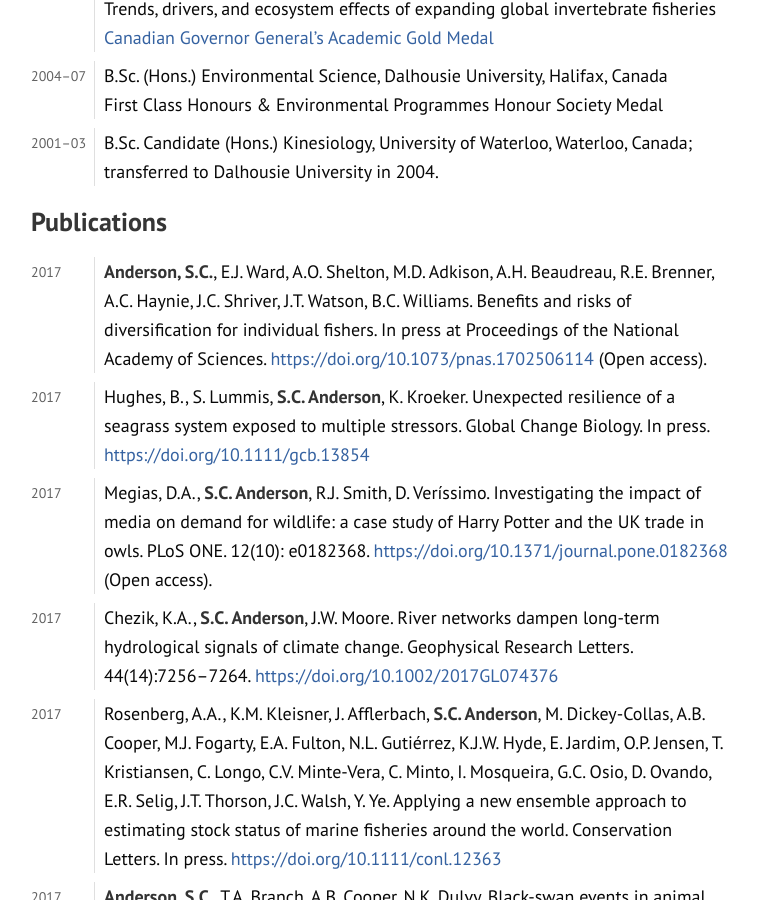
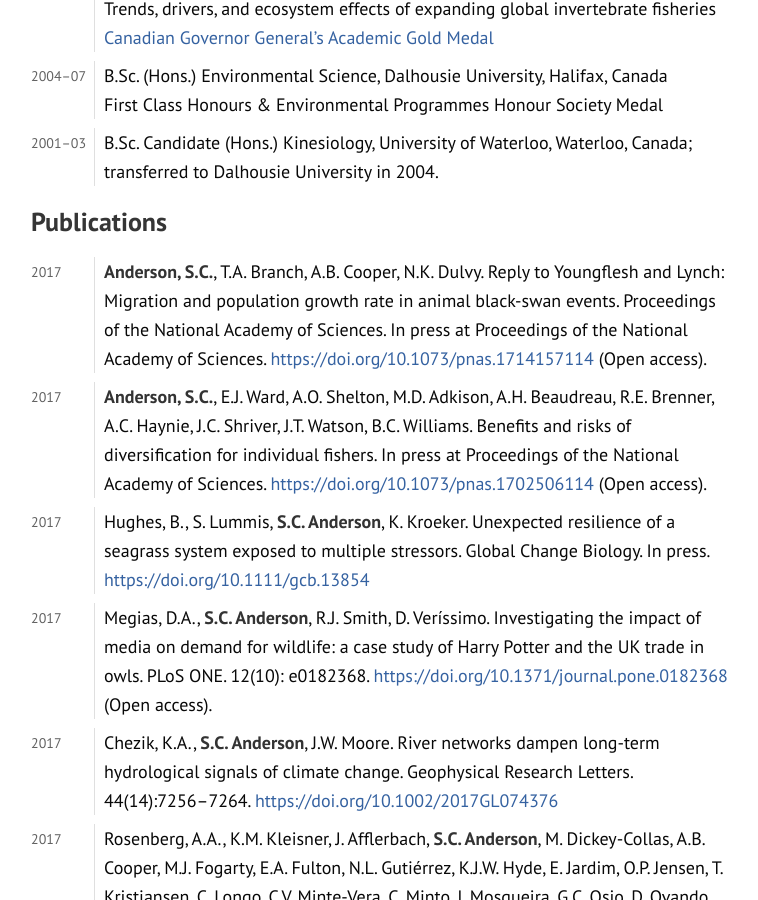
Before and after one commit to seananderson/seananderson.ca, a Jekyll site: the page built from cv-pandoc.md, in a window 1280 px wide and 900 px high, scrolled down 949 px. Shown: the whole window, without its empty margins (259-1017 px from the left). Built offline with Jekyll 4.4.1, drawn with Linux system fonts in a browser that asks for light colours; our own code applies the rules of GitHub Pages for plain Markdown files; comment, search, counter and statistics services are not loaded.

Commit message:
Add to cv

```diff
--- a/cv-pandoc.md
+++ b/cv-pandoc.md
@@ -54,6 +54,13 @@
 
 
 # Publications
+
+2017
+:    **Anderson, S.C.**, T.A. Branch, A.B. Cooper, N.K. Dulvy. Reply to
+     Youngflesh and Lynch: Migration and population growth rate in animal black-swan
+     events. Proceedings of the National Academy of Sciences. In press at
+     Proceedings of the National Academy of Sciences.
+     <https://doi.org/10.1073/pnas.1714157114> (Open access).
 
 2017
 :    **Anderson, S.C.**, E.J. Ward, A.O. Shelton, M.D. Adkison, A.H. Beaudreau,
--- a/cv.html
+++ b/cv.html
@@ -45,6 +45,9 @@
 </dl>
 <h1 id="publications">Publications</h1>
 <dl>
+<dt>2017</dt>
+<dd><strong>Anderson, S.C.</strong>, T.A. Branch, A.B. Cooper, N.K. Dulvy. Reply to Youngflesh and Lynch: Migration and population growth rate in animal black-swan events. Proceedings of the National Academy of Sciences. In press at Proceedings of the National Academy of Sciences. <a href="https://doi.org/10.1073/pnas.1714157114" class="uri">https://doi.org/10.1073/pnas.1714157114</a> (Open access).
+</dd>
 <dt>2017</dt>
 <dd><strong>Anderson, S.C.</strong>, E.J. Ward, A.O. Shelton, M.D. Adkison, A.H. Beaudreau, R.E. Brenner, A.C. Haynie, J.C. Shriver, J.T. Watson, B.C. Williams. Benefits and risks of diversification for individual fishers. In press at Proceedings of the National Academy of Sciences. <a href="https://doi.org/10.1073/pnas.1702506114" class="uri">https://doi.org/10.1073/pnas.1702506114</a> (Open access).
 </dd>
```
Also changed, not shown: AndersonCV.txt (+7 -0 lines), 1 other file.
